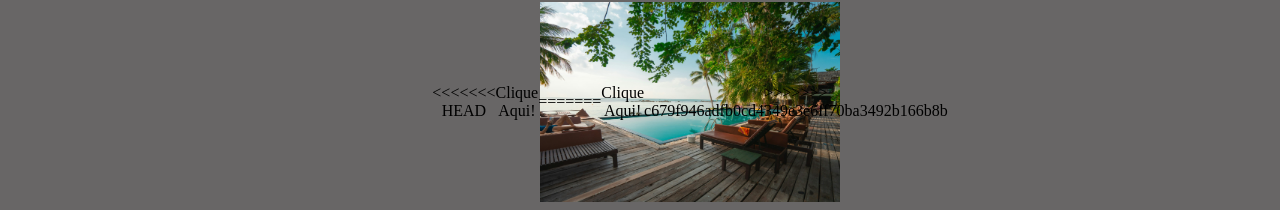
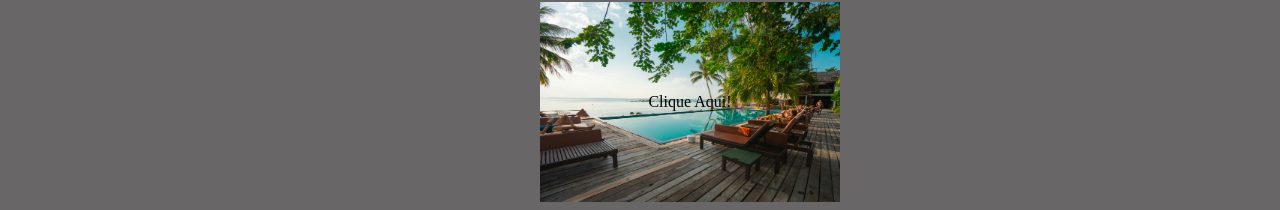
Before and after one commit to B4rcode027/first-web-site, a plain HTML site: page index.html in a window 1280 px wide. Shown: the part 1161-1371 px from the top of the page. Drawn offline with nearby package versions, Linux system fonts and the light colour scheme; a web font is replaced by a local one.

```diff
--- a/index.html
+++ b/index.html
@@ -105,15 +105,11 @@
 
     <div class="categoria5">
 
-<<<<<<< HEAD
       <div>
 
         <p style="">Clique Aqui!</p>
 
       </div>
-=======
-      <span>Clique Aqui!</span>
->>>>>>> c679f946adfb0cd4349e3e6ff70ba3492b166b8b
 
     </div>
 
```
